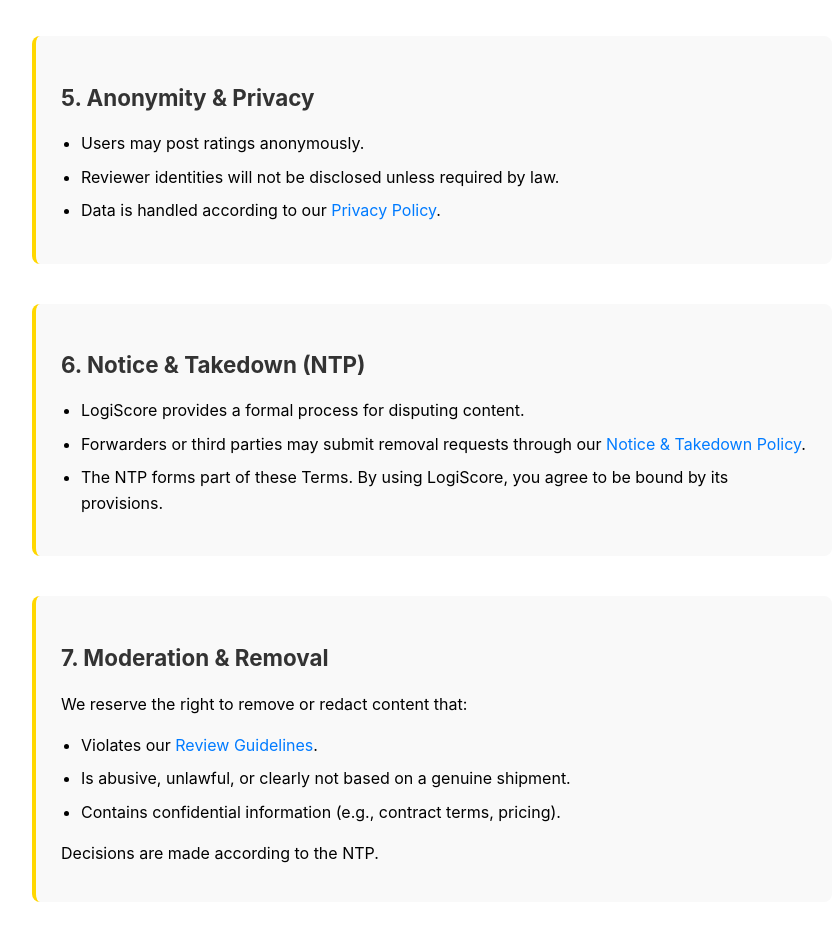
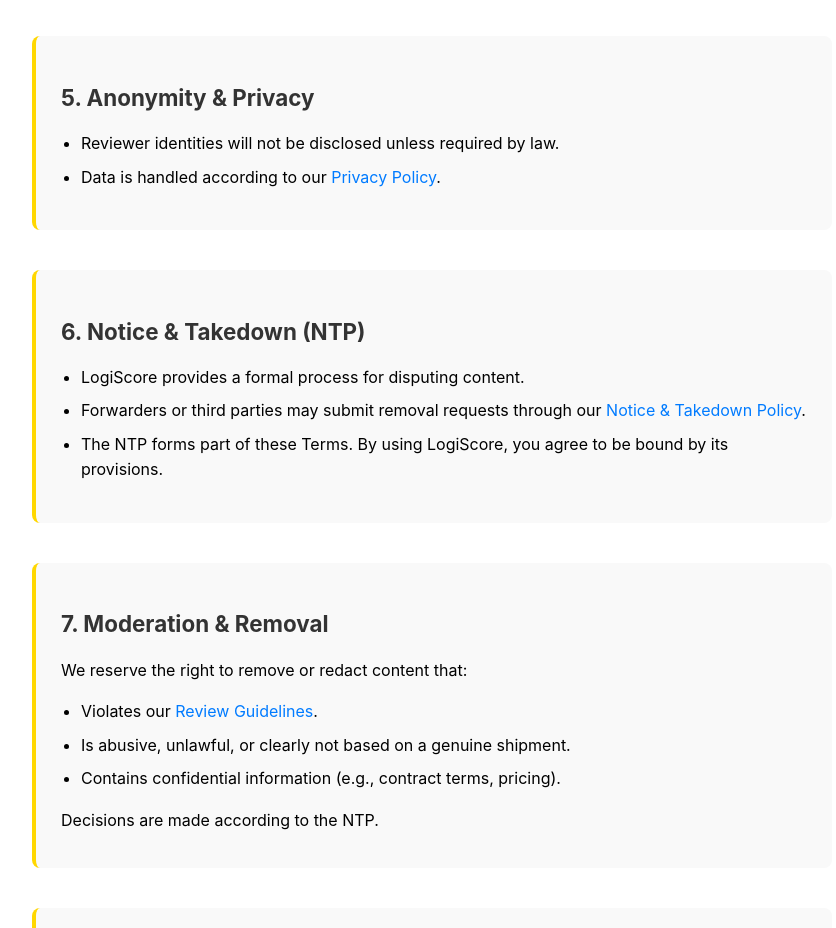
Before and after one commit to LogiScore/frontend, a SvelteKit app: page /terms in a window 1280 px wide. Shown: the part 2200-3128 px from the top of the page, without its empty margins (208-1044 px from the left). Built offline with nearby package versions, Linux system fonts and the light colour scheme; no server answers.

Commit message:
remove: 'Users may post ratings anonymously' from Terms of Service - align with removal of anonymous review functionality - keep content consistent with current review system - maintain accuracy of terms and conditions

```diff
--- a/src/routes/terms/+page.svelte
+++ b/src/routes/terms/+page.svelte
@@ -78,7 +78,6 @@
     <section class="tos-section">
       <h2>5. Anonymity & Privacy</h2>
       <ul>
-        <li>Users may post ratings anonymously.</li>
         <li>Reviewer identities will not be disclosed unless required by law.</li>
         <li>Data is handled according to our <a href="/privacy">Privacy Policy</a>.</li>
       </ul>
```
